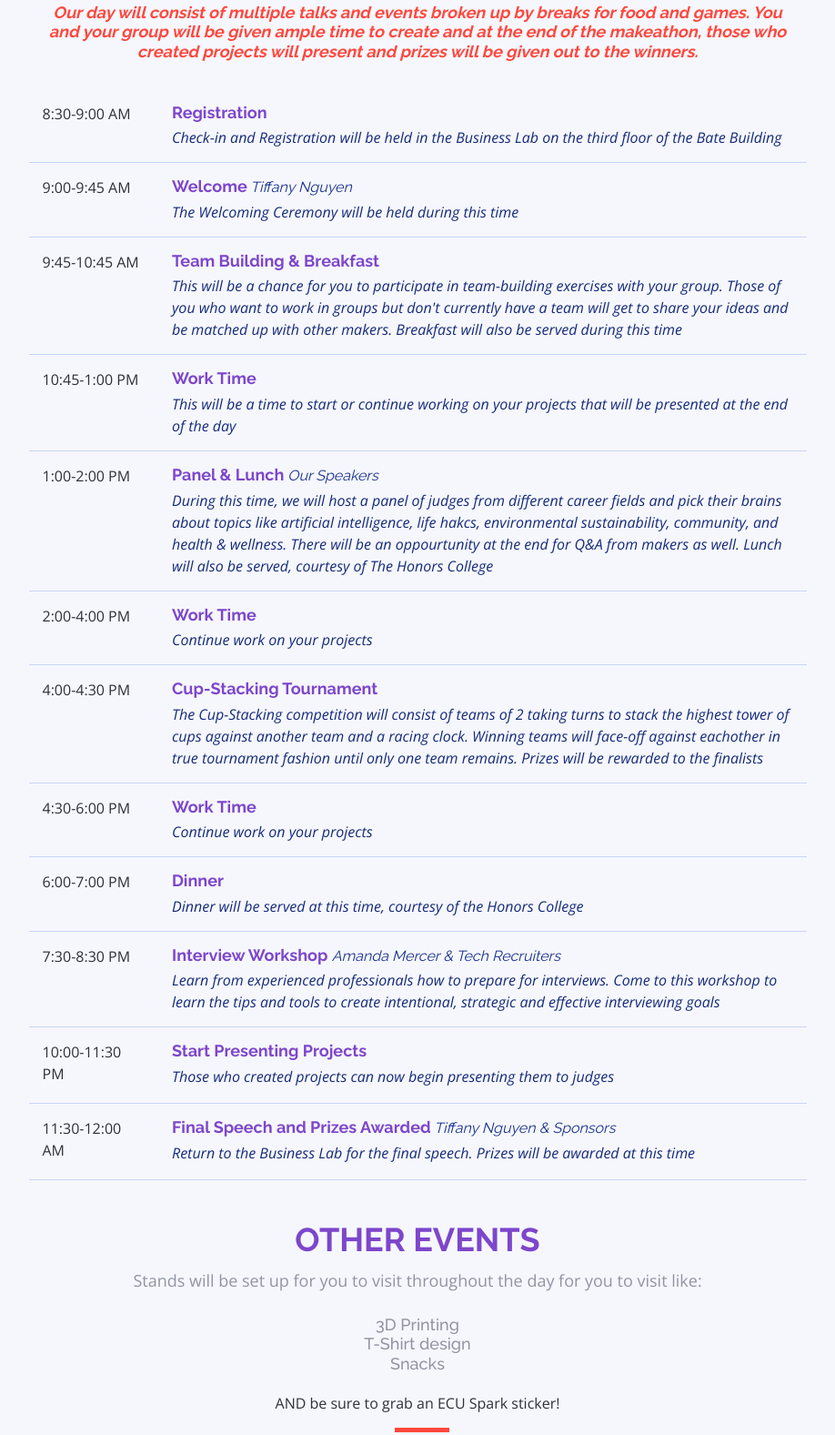
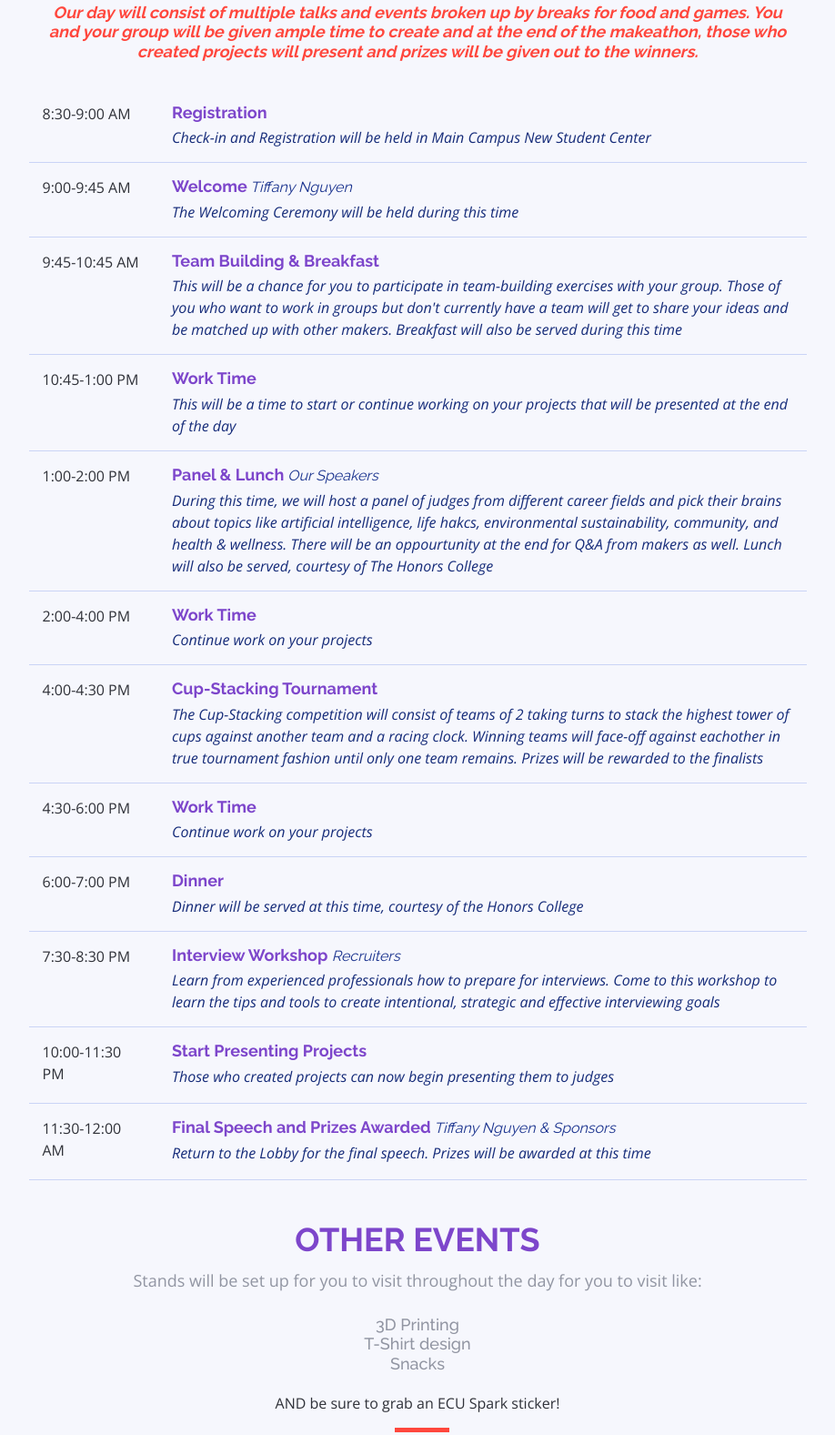
Before and after one commit to rowaul/spark-website-2019, a plain HTML site: page index.html in a window 1280 px wide. Shown: the part 1836-3413 px from the top of the page at 91% size, without its empty margins (181-1099 px from the left). Drawn offline with nearby package versions, Linux system fonts and the light colour scheme.

Commit message:
removed references to previous venue and speakers

```diff
--- a/index.html
+++ b/index.html
@@ -204,7 +204,7 @@
               <div class="col-md-2"><time>8:30-9:00 AM</time></div>
               <div class="col-md-10">
                 <h4>Registration </h4>
-                <p>Check-in and Registration will be held in the Business Lab on the third floor of the Bate Building </p>
+                <p>Check-in and Registration will be held in Main Campus New Student Center </p>
               </div>
             </div>
 
@@ -275,7 +275,7 @@
             <div class="row schedule-item">
               <div class="col-md-2"><time>7:30-8:30 PM</time></div>
               <div class="col-md-10">
-                <h4>Interview Workshop <span> Amanda Mercer & Tech Recruiters</span></h4>
+                <h4>Interview Workshop <span>Recruiters</span></h4>
                 <p>Learn from experienced professionals how to prepare for interviews.  Come to this workshop to learn the tips and tools to create intentional, strategic and effective interviewing goals</p>
               </div>
             </div>
@@ -292,7 +292,7 @@
               <div class="col-md-2"><time>11:30-12:00 AM</time></div>
               <div class="col-md-10">
                 <h4>Final Speech and Prizes Awarded<span> Tiffany Nguyen & Sponsors</span></h4>
-                <p>Return to the Business Lab for the final speech.  Prizes will be awarded at this time</p>
+                <p>Return to the Lobby for the final speech.  Prizes will be awarded at this time</p>
               </div>
             </div>
 
```
Also changed, not shown: readme2.md (deleted).
